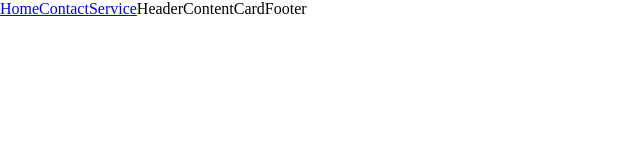
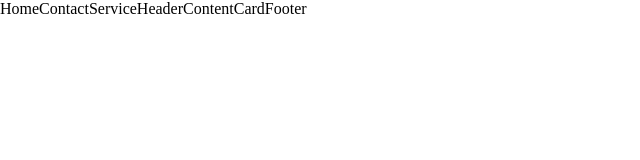
Before and after one commit to Akbar4964/React-Folders-Structure, a React (Create React App) app: page / in a window 1280 px wide. Shown: the top 160 px of the page, without its empty margins (0-640 px from the left). Built offline with nearby package versions, Linux system fonts and the light colour scheme.

Commit message:
added codes

```diff
--- a/src/index.css
+++ b/src/index.css
@@ -3,3 +3,20 @@
   padding: 0;
   box-sizing: border-box;
 }
+
+ul,
+li {
+  list-style-type: none;
+  text-decoration: none;
+}
+
+a {
+  text-decoration: none;
+  color: inherit;
+}
+
+.container {
+  max-width: 1240px;
+  padding: 0 20px;
+  margin: 0 auto;
+}
```
